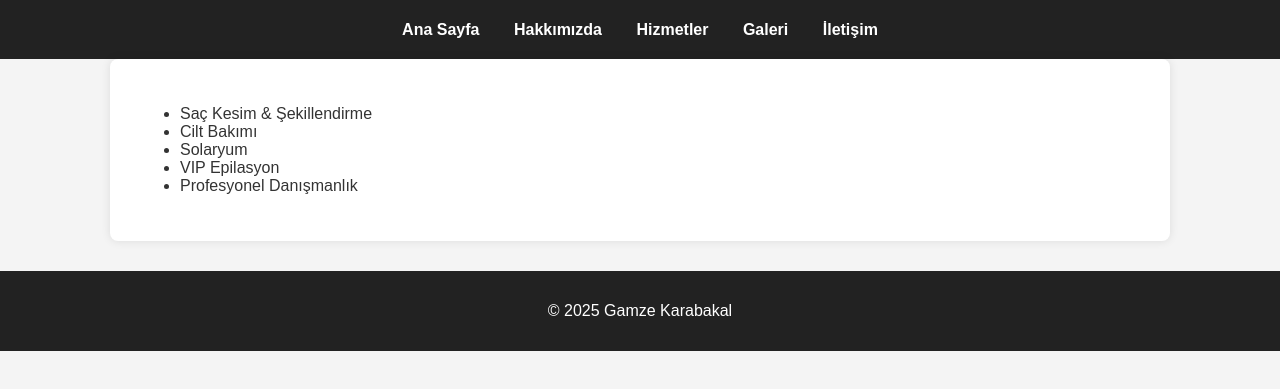
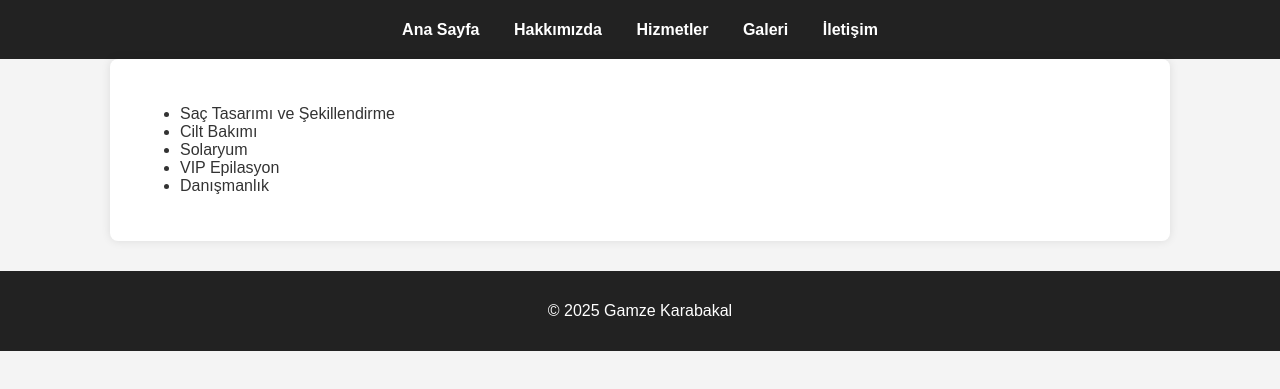
Before and after one commit to 20022001emre/gamzekarabakal.github.io, a plain HTML site: page hizmetler.html in a window 1280 px wide. Shown: the part 79-468 px from the top of the page. Drawn offline with Linux system fonts and the light colour scheme.

Commit message:
Update hizmetler.html

```diff
--- a/hizmetler.html
+++ b/hizmetler.html
@@ -19,11 +19,11 @@
 
   <main>
     <ul>
-      <li>Saç Kesim & Şekillendirme</li>
+      <li>Saç Tasarımı ve Şekillendirme</li>
       <li>Cilt Bakımı</li>
       <li>Solaryum</li>
       <li>VIP Epilasyon</li>
-      <li>Profesyonel Danışmanlık</li>
+      <li>Danışmanlık</li>
     </ul>
   </main>
 
```
